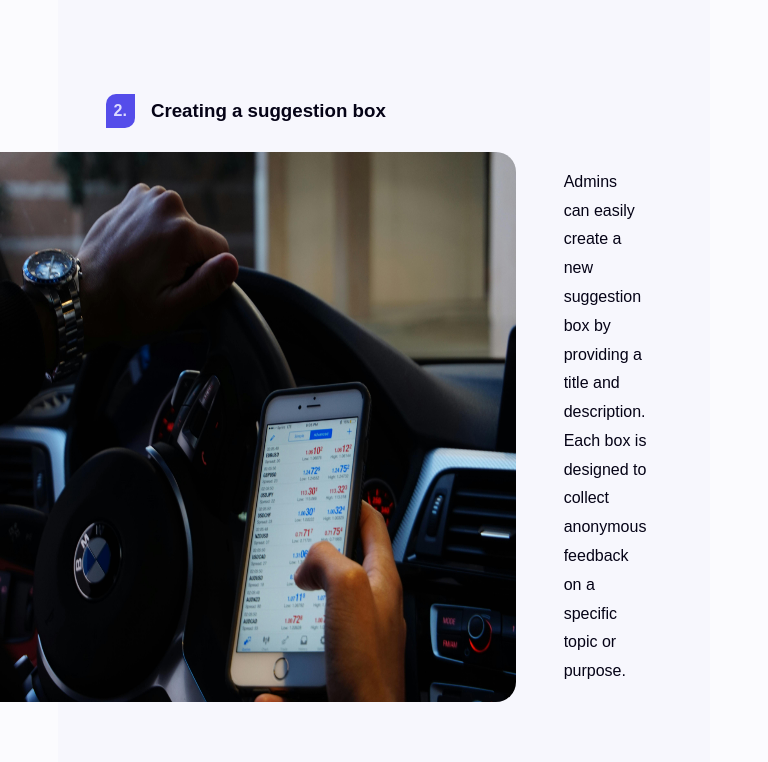
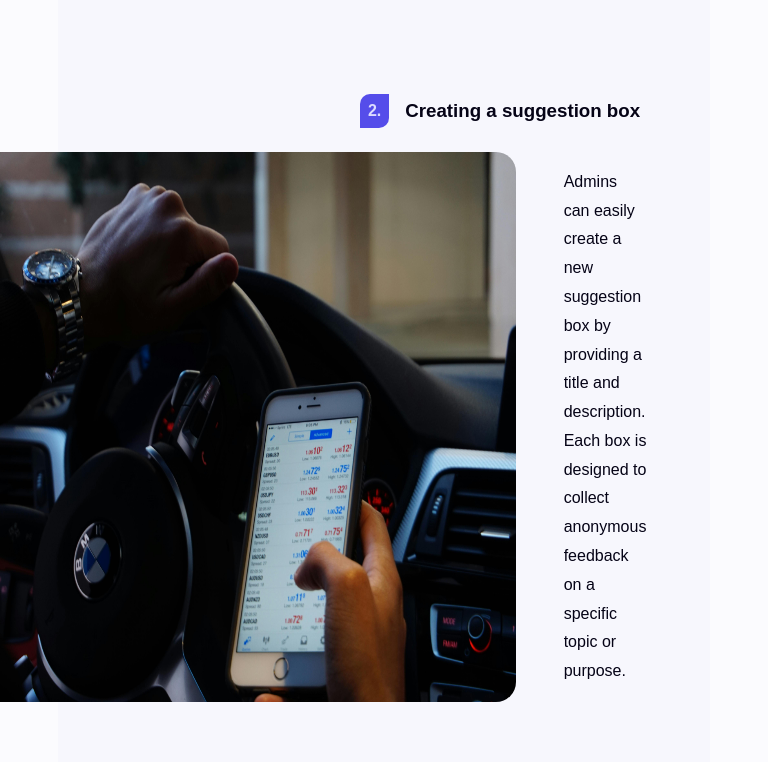
Before and after one commit to freeCodeCamp-2025-Summer-Hackathon/cyan-branch, a Next.js app: page / in a window 768 px wide. Shown: the part 1218-1980 px from the top of the page. Built offline with nearby package versions, Linux system fonts and the light colour scheme; no server answers; a web font is replaced by a local one.

Commit message:
fix: alignment issues in description section, homepage

```diff
--- a/app/components/homepage/DescSection/DescFeature.jsx
+++ b/app/components/homepage/DescSection/DescFeature.jsx
@@ -13,7 +13,10 @@
 
   return (
     <div className={styles.description__content}>
-      <div className={styles.description__content__header__container}>
+      <div className={
+        rtl ? styles.description__content__header__container__rtl : styles.description__content__header__container
+      }
+      >
         <p className={styles.description__content__number}>
           {[num.toString(), "."].join("")}
         </p>
--- a/app/components/homepage/DescSection/DescSection.jsx
+++ b/app/components/homepage/DescSection/DescSection.jsx
@@ -6,7 +6,6 @@
   return (
     <section className={styles.description}>
       <h2 className={styles.description__title}>Describing how it works</h2>
-
       {items.map((item, i) => (
         <DescFeature
           key={`${i + 1}_${item.featName.slice(0, 5)}_${item.featName.slice(-1, -6)}`}
--- a/app/styles/homepage/DescSection/DescFeature.module.css
+++ b/app/styles/homepage/DescSection/DescFeature.module.css
@@ -38,6 +38,14 @@
 
 /*! Media Query */
 
+@media screen and (max-width: 768px) {
+  .description__content__header__container__rtl {
+    display: flex;
+    align-items: center;
+    gap: 1em;
+  }
+}
+
 @media screen and (min-width: 768px) {
   .description__content__body__container {
     flex-flow: row;
@@ -45,6 +53,14 @@
 
   .rtl {
     flex-flow: row-reverse;
+  }
+
+  .description__content__header__container__rtl {
+    display: flex;
+    justify-content: flex-end;
+    align-items: center;
+    gap: 1em;
+    margin-right: 4%;
   }
 
   .description__content__body {
```
